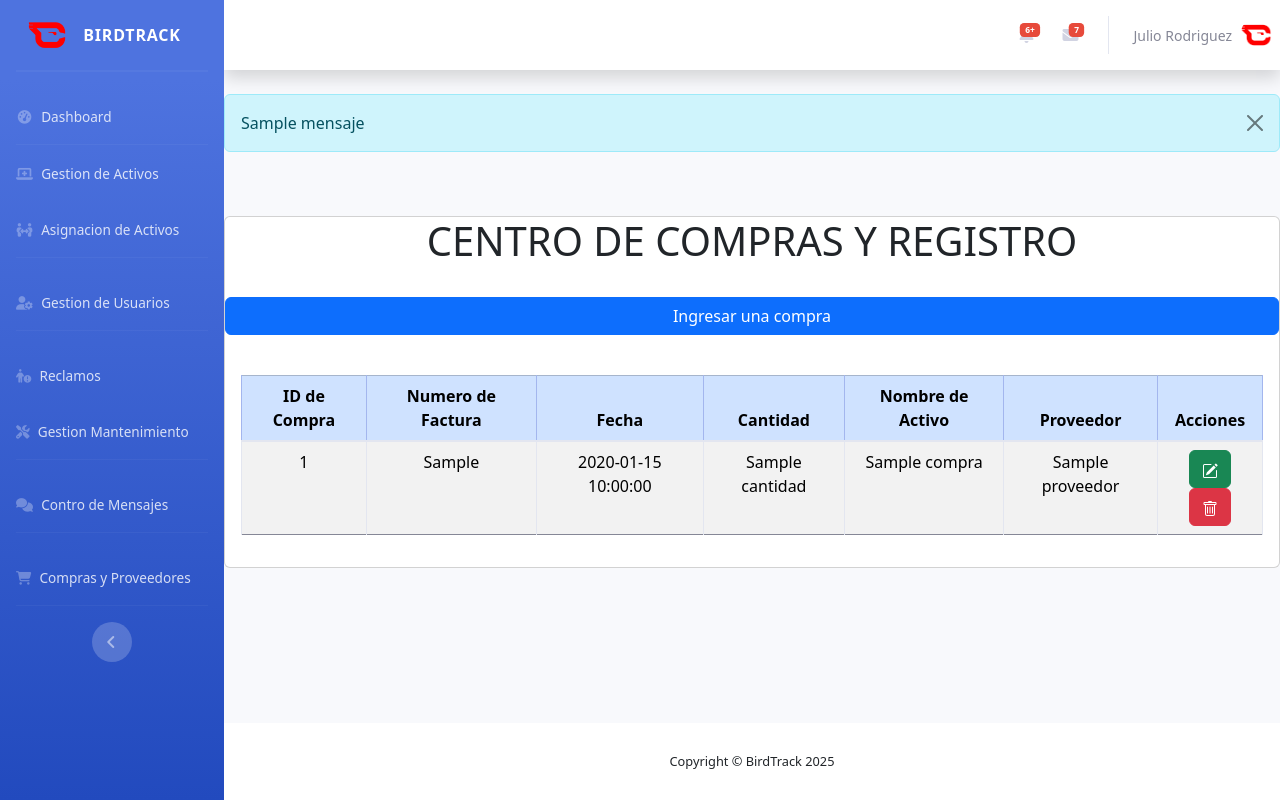
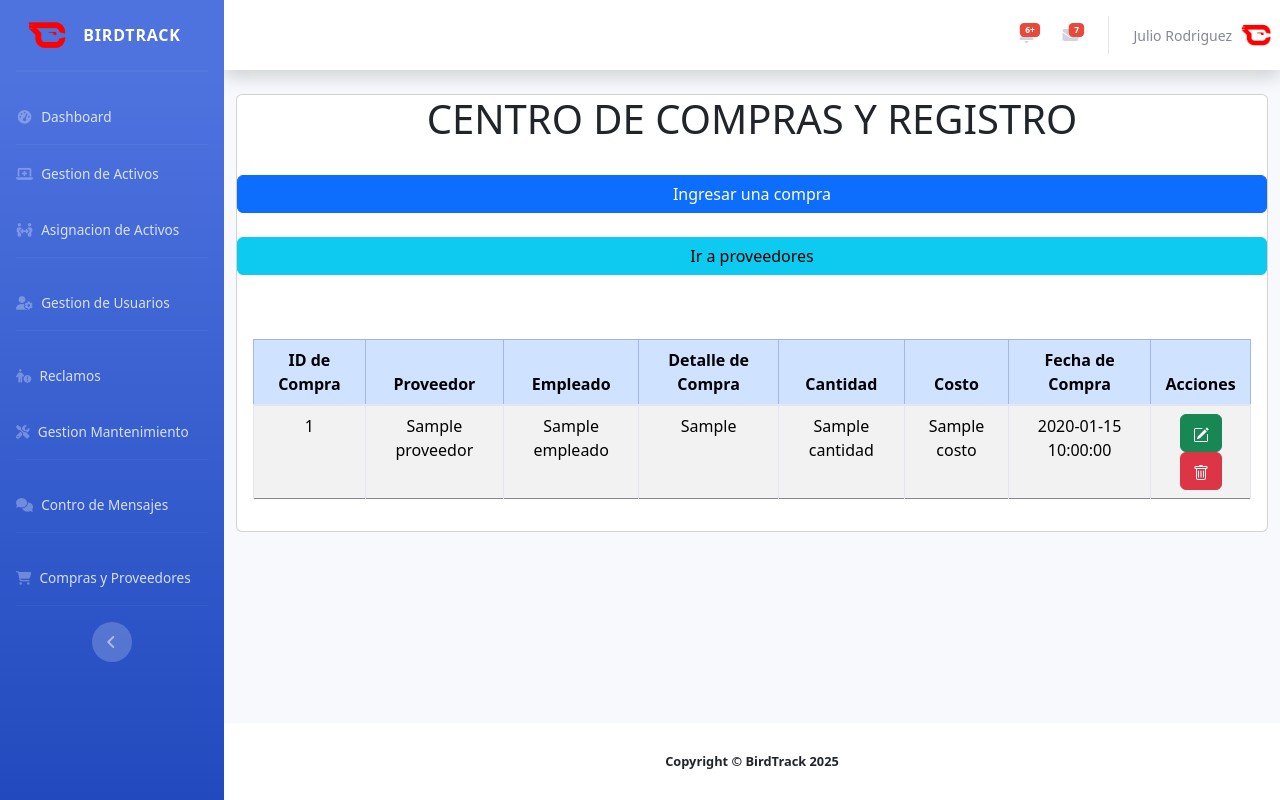
Before and after one commit to keiverzamudia/birdtrack, a PHP site: the page made by app/vista/compras.php in a window 1280 px wide. Run offline with PHP 8.4, Linux system fonts and the light colour scheme; the template is opened without the code that fills it: most values are stand-ins (such as "Sample title", 1, 10 or a date in 2020); some libraries are stand-ins or nearby versions.

Commit message:
Update compras.php

```diff
--- a/app/vista/compras.php
+++ b/app/vista/compras.php
@@ -2,95 +2,108 @@
 require_once 'componentes/head.php';
 require_once 'componentes/menu.php';
 ?>
-  <?php if (isset($mensaje)) { ?>
-    <div class="alert alert-info alert-dismissible fade show" role="alert">
-      <?php echo $mensaje; ?>
-      <button type="button" class="btn-close" data-bs-dismiss="alert" aria-label="Close"></button>
-    </div>
-  <?php } ?>
+<div class="container-fluid">
+
+<?php
 
 
-  <?php if(isset($editar_compra)){ ?>
-    <div class="row text-center d-flex justify-content-center">
-      <div class="col-md-6 card">
-        <div class="card-header">
-          <h1>Editar Compra</h1>
-        </div>
-        <div class="card-body">
-          <form method="POST">
-            <div class="modal-body d-flex flex-column gap-8">
-              <input class="form-control" type="text" name="Nro_Factura" placeholder="Ingrese nro compra" value="<?php echo $editar_compra['Nro_Factura']?>"> <br>
-              <input class="form-control" type="date" name="Fecha" placeholder="Ingrese Fecha de la compra" value="<?php echo $editar_compra['Fecha']?>"> <br>
-              <input type="number" name="Cantidad" id="cantidad" placeholder="Ingrese la Cantidad de la compra" value="<?php echo $editar_compra['Cantidad']?>"><br>
-              <input class="form-control" type="text" name="Nombre_activo" placeholder="Ingrese el nombre del activo adquirido " value="<?php echo $editar_compra['Nombre_activo']?>"><br>
-              <input class="form-control" type="text" name="proveedor" placeholder="Amazon, Ebay,Etsy" value="<?php echo $editar_compra['proveedor']?>"> <br>
-              <button type="submit" class="btn btn-danger">Cancelar</button> <br>
-              <button type="submit" class="btn btn-success" name="editar" value="<?php echo $editar_compra['Id_compra']?>" >Editar</button>
-            </div>
-          </form>
-        </div>
-      </div>
-    </div>
+if (isset($_SESSION['mensaje_exito'])) {
+  echo '<div class="alert alert-success">' . $_SESSION['mensaje_exito'] . '</div>';
+  unset($_SESSION['mensaje_exito']);
+}
 
-    <?php }else{ ?>
+if (isset($_SESSION['mensaje_error'])) {
+  echo '<div class="alert alert-danger">' . $_SESSION['mensaje_error'] . '</div>';
+  unset($_SESSION['mensaje_error']);
+}
+?>
 
-      <br><br>
 <div class="card">
   <div class="card-head">
     <h1 class="text-center">CENTRO DE COMPRAS Y REGISTRO</h1>
-      </div> <br>
-      <button type="button"    class="btn btn-primary" data-bs-toggle="modal" data-bs-target="#realizar_compra" >
+  </div>
+  <br>
+
+  <button type="button" class="btn btn-primary" data-bs-toggle="modal" data-bs-target="#realizar_compra">
     Ingresar una compra
   </button>
   <br>
+  <button class="btn btn-info" onclick="window.location.href='?url=gestionProveedores'">
+    Ir a proveedores
+  </button>
 
-
+  <br><br>
   <div class="card-body">
     <div class="table-responsive">
       <table class="table table-hover table-striped text-center table-bordered">
         <thead class="table-primary">
           <tr>
             <th>ID de Compra</th>
-                <th>Numero de Factura</th>
-                <th>Fecha</th>
+            <th>Proveedor</th>
+            <th>Empleado</th>
+            <th>Detalle de Compra</th>
             <th>Cantidad</th>
-                <th>Nombre de Activo</th>
-                <th>Proveedor</th>
+            <th>Costo</th>
+            <th>Fecha de Compra</th>
             <th>Acciones</th>
           </tr>
         </thead>
         <tbody>
           <form method="POST">
-                <?php if(isset($compras)) { foreach ($compras as $compra) { ?>
+            <?php if (isset($compras)) {
+              foreach ($compras as $compra) { ?>
                 <tr>
-                  <td> <?php echo $compra['Id_compra'] ?> </td>
-                    <td> <?php echo $compra['Nro_Factura'] ?> </td>
-                    <td> <?php echo $compra['Fecha'] ?> </td>
-                    <td> <?php echo $compra['Cantidad'] ?> </td>
-                    <td> <?php echo $compra['Nombre_activo'] ?> </td>
-                    <td> <?php echo $compra['proveedor'] ?> </td>
+                  <td><?= $compra['id_compra'] ?></td>
+                  <td><?= $compra['Proveedor'] ?></td>
+                  <td><?= $compra['Empleado'] ?></td>
+                  <td><?= $compra['Detalle_Compra'] ?></td>
+                  <td><?= $compra['Cantidad'] ?></td>
+                  <td><?= $compra['Costo'] ?></td>
+                  <td><?= $compra['Fecha_Compra'] ?></td>
                   <td>
-                      <button class="btn btn-success" title="editar" type="submit" name="seleccion" value="<?php echo $compra['Id_compra'] ?>">
-                        <svg xmlns="http://www.w3.org/2000/svg" width="16" height="16" fill="currentColor" class="bi bi-pencil-square" viewBox="0 0 16 16">
-                          <path d="M15.502 1.94a.5.5 0 0 1 0 .706L14.459 3.69l-2-2L13.502.646a.5.5 0 0 1 .707 0l1.293 1.293zm-1.75 2.456-2-2L4.939 9.21a.5.5 0 0 0-.121.196l-.805 2.414a.25.25 0 0 0 .316.316l2.414-.805a.5.5 0 0 0 .196-.12l6.813-6.814z" />
-                          <path fill-rule="evenodd" d="M1 13.5A1.5 1.5 0 0 0 2.5 15h11a1.5 1.5 0 0 0 1.5-1.5v-6a.5.5 0 0 0-1 0v6a.5.5 0 0 1-.5.5h-11a.5.5 0 0 1-.5-.5v-11a.5.5 0 0 1 .5-.5H9a.5.5 0 0 0 0-1H2.5A1.5 1.5 0 0 0 1 2.5z" />
+
+
+                    <button type="button" class="btn btn-success btn-editar-compra"  onsubmit="confirmarEditar()"
+                                    data-bs-toggle="modal"
+                                    data-bs-target="#editarCompraModal"
+                                    data-id="<?= $compra['id_compra'] ?>"
+                                    data-cod="<?= $compra['cod_proveedor'] ?>"
+                                    data-empleado="<?= $compra['cedula_empleado'] ?>"
+                                    data-detalle="<?= $compra['Detalle_Compra'] ?>"
+                                    data-cantidad="<?= $compra['Cantidad'] ?>"
+                                    data-costo="<?= $compra['Costo'] ?>"
+                                    data-fecha="<?= $compra['Fecha_Compra'] ?>">
+                      <!-- ícono editar -->
+                       <svg xmlns="http://www.w3.org/2000/svg" width="16" height="16" fill="currentColor"
+                    class="bi bi-pencil-square" viewBox="0 0 16 16">
+                               <path
+                   d="M15.502 1.94a.5.5 0 0 1 0 .706L14.459 3.69l-2-2L13.502.646a.5.5 0 0 1 .707 0l1.293 1.293zm-1.75 2.456-2-2L4.939 9.21a.5.5 0 0 0-.121.196l-.805 2.414a.25.25 0 0 0 .316.316l2.414-.805a.5.5 0 0 0 .196-.12l6.813-6.814z" />
+                              <path fill-rule="evenodd"
+                     d="M1 13.5A1.5 1.5 0 0 0 2.5 15h11a1.5 1.5 0 0 0 1.5-1.5v-6a.5.5 0 0 0-1 0v6a.5.5 0 0 1-.5.5h-11a.5.5 0 0 1-.5-.5v-11a.5.5 0 0 1 .5-.5H9a.5.5 0 0 0 0-1H2.5A1.5 1.5 0 0 0 1 2.5z" />
                             </svg>
                     </button>
-                 <button class="btn btn-danger btnEliminar" title="Eliminar" type="button"
-                          value="<?php echo $compra['Id_compra'] ?>" data-bs-toggle="modal" data-bs-target="#eliminar">
-                          <svg xmlns="http://www.w3.org/2000/svg" width="16" height="16" fill="currentColor" class="bi bi-trash"
-                            viewBox="0 0 16 16">
+
+
+                    <button class="btn btn-danger btnEliminar" title="Eliminar" type="button" value="<?= $compra['id_compra'] ?>" data-bs-toggle="modal" data-bs-target="#eliminar">
+                      <!-- ícono borrar -->
+                      <svg xmlns="http://www.w3.org/2000/svg" width="16" height="16" fill="currentColor"
+                      class="bi bi-trash" viewBox="0 0 16 16">
                       <path
                       d="M5.5 5.5A.5.5 0 0 1 6 6v6a.5.5 0 0 1-1 0V6a.5.5 0 0 1 .5-.5m2.5 0a.5.5 0 0 1 .5.5v6a.5.5 0 0 1-1 0V6a.5.5 0 0 1 .5-.5m3 .5a.5.5 0 0 0-1 0v6a.5.5 0 0 0 1 0z" />
                       <path
                         d="M14.5 3a1 1 0 0 1-1 1H13v9a2 2 0 0 1-2 2H5a2 2 0 0 1-2-2V4h-.5a1 1 0 0 1-1-1V2a1 1 0 0 1 1-1H6a1 1 0 0 1 1-1h2a1 1 0 0 1 1 1h3.5a1 1 0 0 1 1 1zM4.118 4 4 4.059V13a1 1 0 0 0 1 1h6a1 1 0 0 0 1-1V4.059L11.882 4zM2.5 3h11V2h-11z" />
                         </svg>
                     </button>
+
+
                   </td>
                 </tr>
-                <?php }}else{ ?>
+              <?php }
+            } else { ?>
               <tr>
-                    <td colspan="5"><h2>No hay registros de compras aun :</h2> </td>
+                <td colspan="8">
+                  <h2>No hay registros de compras aún :</h2>
+                </td>
               </tr>
             <?php } ?>
           </form>
@@ -100,36 +113,124 @@
   </div>
 </div>
 
-  <?php } ?>
 
+
+
+
+<!-- MODAL: Registrar Compra -->
 <div class="modal fade" id="realizar_compra" tabindex="-1" aria-labelledby="exampleModalLabel" aria-hidden="true">
   <div class="modal-dialog">
     <div class="modal-content">
+      <form method="POST" onsubmit="return RegistrarCompra()">
         <div class="modal-header">
-          <h1 class="modal-title fs-5" id="exampleModalLabel" >Ingresar una nueva compra</h1>
+          <h1 class="modal-title fs-5" id="exampleModalLabel">Ingresar una nueva compra</h1>
           <button type="button" class="btn-close" data-bs-dismiss="modal" aria-label="Close"></button>
         </div>
-        <form method="POST">
         <div class="modal-body d-flex flex-column gap-4">
-            <input class="form-control" type="text" name="Nro_Factura" placeholder="Ingrese nro compra">
-            <input class="form-control" type="date" name="Fecha" placeholder="Ingrese Fecha de la compra">
-            <input type="number" name="Cantidad" id="cantidad" placeholder="Ingrese la Cantidad de la compra">
-            <input class="form-control" type="text" name="Nombre_activo" placeholder="Ingrese el nombre del activo adquirido ">
-           <input class="form-control" type="text" name="proveedor" placeholder="Amazon, Ebay,Etsy">
+
+
+          <?php $proveedor = $obj_model->proveedor(); ?>
+          <select name="cod_proveedor" id="cod_proveedor" required>
+            <option value="">Seleccione un proveedor</option>
+            <?php foreach ($proveedor as $proveedores) {
+              echo "<option value='{$proveedores['cod_proveedor']}'> {$proveedores['Nombre']}</option>";
+            } ?>
+          </select>
+
+
+<?php $encargado = $obj_model->encargado(); ?>
+          <select name="cedula_empleado" id="cedula_empleado" required>
+            <option value="">Seleccione un encargado</option>
+            <?php foreach ($encargado as $encarg) {
+              echo "<option value='{$encarg['cedula_empleado']}'>{$encarg['Nombre']}</option>";
+            } ?>
+          </select>
+
+
+
+          <label for="Titulo">Ingrese el detalle de la compra separando cada artículo con coma (,) </label>
+
+          <div class="form-floating mb-4">
+            <textarea class="form-control form-control-sm mb-4" required id="Detalle_Compra" name="Detalle_Compra" style="height: 100px"></textarea>
+            <label for="floatingTextarea2">Ejem plo: Articulo1, Articulo2, Articulo3</label>
           </div>
+
+          <input type="number" name="Cantidad" id="cantidad" placeholder="Cantidad de artículos" required>
+
+          <input type="number" name="Costo" id="Costo" placeholder="Costo total de la compra" required>
+
+          <input class="form-control" type="date" name="Fecha_Compra" placeholder="Fecha de compra" required>
+        </div>
+
         <div class="modal-footer">
           <button type="button" class="btn btn-secondary" data-bs-dismiss="modal">Cerrar</button>
-            <button type="submit" class="btn btn-primary" name="enviar">Enviar Compra</button>
+          <button type="submit" class="btn btn-primary" name="enviar_compra" onsubmit="confirmarGuardar()">Enviar Compra</button>
+
         </div>
       </form>
     </div>
   </div>
 </div>
 
-  <script src="assets\bootstrap\js\bootstrap.bundle.min.js"></script>
-</body>
 
-<!-- Nuevo Modal de eliminacion 'ALERTA' -->
+
+
+
+<!-- MODAL: EDITAR COMPRA -->
+
+<div class="modal fade" id="editarCompraModal" tabindex="-1" aria-labelledby="editarCompraLabel" aria-hidden="true">
+  <div class="modal-dialog modal-lg">
+    <div class="modal-content">
+      <div class="modal-header">
+        <h5 class="modal-title" id="editarCompraLabel">Editar compra</h5>
+        <button type="button" class="btn-close" data-bs-dismiss="modal" aria-label="Cerrar"></button>
+      </div>
+      <form method="POST" id="formEditarCompra" onsubmit="return EditarCompra()" >
+        <div class="modal-body d-flex flex-column gap-2">
+
+
+          <input type="hidden" name="id_compra" id="idCompraEdit">
+          <input type="hidden" name="cod_proveedor" id="codProveedorEdit">
+
+
+           <?php $proveedor = $obj_model->proveedor(); ?>
+          <select name="cod_proveedor" id="cod_proveedor" required>
+            <option value="">Seleccione un proveedor</option>
+            <?php foreach ($proveedor as $proveedores) {
+              echo "<option value='{$proveedores['cod_proveedor']}'> {$proveedores['Nombre']}</option>";
+            } ?>
+          </select>
+          <br>
+               <label for=""> Empleado</label>
+          <select class="form-control" name="cedula_empleado" id="cedulaEmpleadoEdit" required>
+            <option value="" selected hidden>Seleccione el encargado</option>
+            <?php foreach($encargado as $encarg){ ?>
+              <option value="<?= $encarg['cedula_empleado'] ?>"><?= $encarg['Nombre'] ?></option>
+            <?php } ?>
+          </select>
+                <br>
+          <label for="detalleCompraEdit"><strong>Detalle de  compra separar elementos por una COMA (,) Ejemplo: Articulo1, Articulo2, Articulo3  </label>
+          <textarea class="form-control" name="Detalle_Compra" id="detalleCompraEdit" rows="3" required></textarea>
+
+            <label for="">Cantidad</label>
+          <input type="number" name="Cantidad" id="cantidadEdit" placeholder="Cantidad de artículos" class="form-control" required>
+            <label for="">Costo</label>
+          <input type="number" name="Costo" id="costoEdit" placeholder="Costo total de la compra" class="form-control" required>
+            <label for="">Fecha de Compra</label>
+          <input type="date" name="Fecha_Compra" id="fechaCompraEdit" class="form-control" required>
+
+        </div>
+        <div class="modal-footer">
+          <button type="button" class="btn btn-secondary" data-bs-dismiss="modal"> Cancelar </button>
+          <button type="submit" class="btn btn-success" name="editar_compra"> Guardar Cambios </button>
+
+        </div>
+      </form>
+    </div>
+  </div>
+</div>
+
+<!-- MODAL: Confirmar Eliminación -->
  <div class="modal fade" id="eliminar" tabindex="-1" aria-labelledby="exampleModalLabel" aria-hidden="true">
     <div class="modal-dialog">
       <div class="modal-content">
@@ -139,32 +240,58 @@
         </div>
         <div class="modal-body">
           <span class="fs-5">
-          ¿Esta seguro que desea eliminar <strong id="nombreEliminacion"></strong>?
+            ¿Está seguro que desea eliminar el registro de compra N° <strong id="nombreEliminacion"></strong>?
           </span>
         </div>
         <div class="modal-footer">
-        <button type="button" class="btn btn-danger" data-bs-dismiss="modal">Cancelar</button>
+          <button type="button" class="btn btn-secondary" data-bs-dismiss="modal">Cancelar</button>
           <form method="POST">
-          <button id="btnEliminarCompra" name="eliminar" type="submit" class="btn btn-danger">Eliminar</button>
+            <button id="btnEliminar" name="eliminar" type="submit" class="btn btn-danger"> Eliminar </button>
           </form>
         </div>
       </div>
     </div>
   </div>
+  </div>
+
   <link href="https://cdn.jsdelivr.net/npm/bootstrap@5.3.6/dist/css/bootstrap.min.css" rel="stylesheet" integrity="sha384-4Q6Gf2aSP4eDXB8Miphtr37CMZZQ5oXLH2yaXMJ2w8e2ZtHTl7GptT4jmndRuHDT" crossorigin="anonymous">
   <script src="https://cdn.jsdelivr.net/npm/bootstrap@5.3.6/dist/js/bootstrap.bundle.min.js" integrity="sha384-j1CDi7MgGQ12Z7Qab0qlWQ/Qqz24Gc6BM0thvEMVjHnfYGF0rmFCozFSxQBxwHKO" crossorigin="anonymous"></script>
 
-<?php
-require_once 'componentes/footer.php';
-?>
-
+<?php require_once 'componentes/footer.php'; ?>
 <script>
   $(document).ready(()=>{
     $(".btnEliminar").each((index, element)=>{
       $(element).on('click',(e)=>{
-        $('#btnEliminarCompra').val($(e.target).closest('tr').find('td:eq(0)').text())
-        $('#nombreEliminacion').text($(e.target).closest('tr').find('td:eq(0)').text())
+        $('#btnEliminar').val($(e.target).closest('tr').find('td:eq(0)').text()) //encuentra la fila de la tabla donde se hizo clic.
+        $('#nombreEliminacion').text($(e.target).closest('tr').find('td:eq(1)').text()) //Dentro de esa fila, busca la segunda celda (<td>) (índice 1).
       })
     })
     });
+$(document).on('click', '.btn-editar-compra', function () {
+  $('#idCompraEdit').val($(this).data('id'));
+  $('#codProveedorEdit').val($(this).data('cod'));
+  $('#cedulaEmpleadoEdit').val($(this).data('empleado'));
+  $('#detalleCompraEdit').val($(this).data('detalle'));
+  $('#cantidadEdit').val($(this).data('cantidad'));
+  $('#costoEdit').val($(this).data('costo'));
+  $('#fechaCompraEdit').val($(this).data('fecha'));
+});
+
+function confirmarEditar() {
+    return confirm("¿Estás seguro de que deseas EDITAR este elemento?");
+  }
+
+    function confirmarGuardar() {
+    return confirm("¿Estás seguro de que deseas Guardar este proveedor ?");
+  }
+
+  function RegistrarCompra(){
+    return confirm("¿Estás seguro de Crear una Nueva Compra?");
+
+  }
+
+  function EditarCompra(){
+    return confirm("¿Estás seguro de Editar la Compra?");
+
+  }
 </script>
```
Lines whose indentation alone changed are shown as unchanged.
